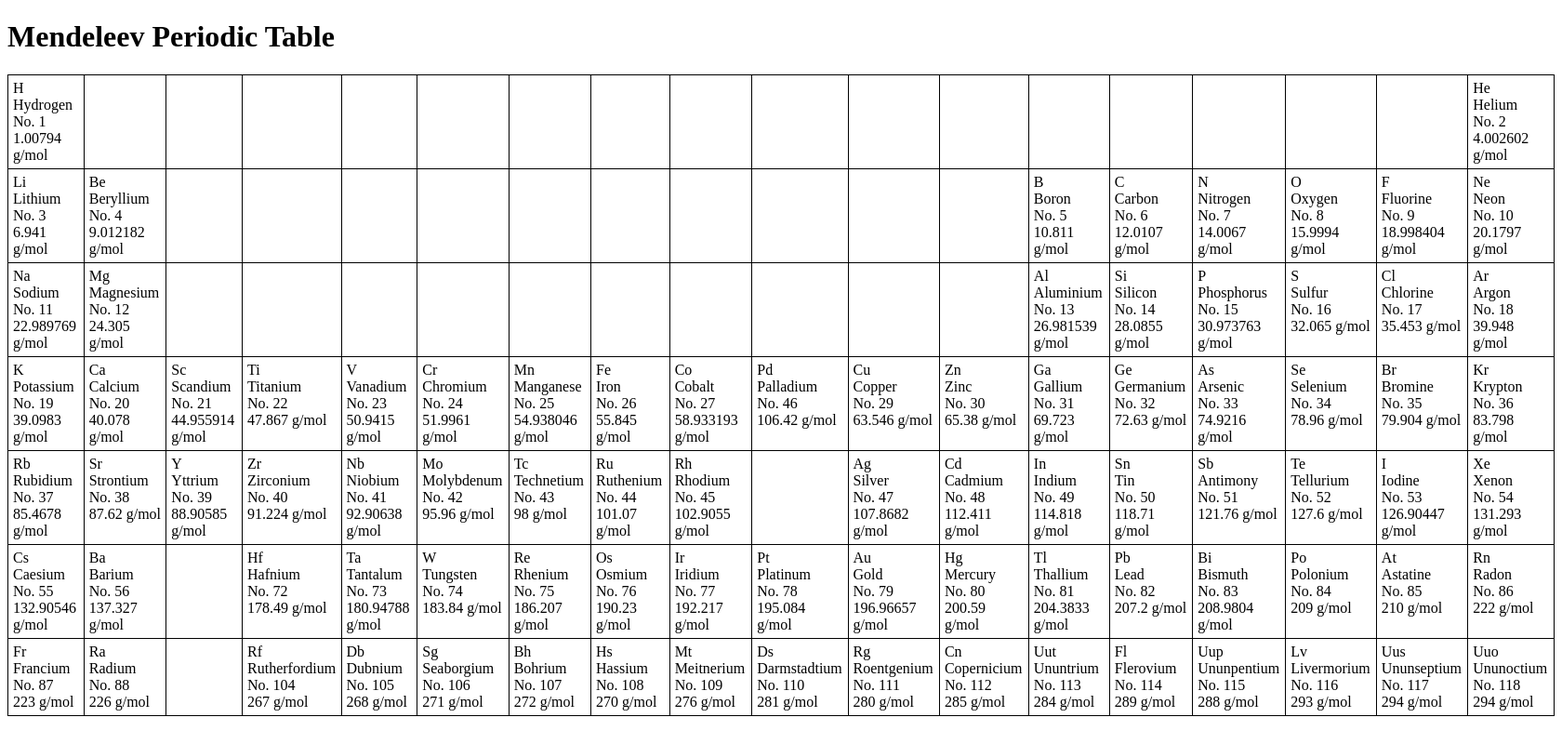
After one commit to Adam2475/Piscine-PHP-Symfony, a PHP site: page /output.html in a window 1680 px wide. The commit adds this page. Shown: the whole page at 93% size. Run offline with PHP 8.4, Linux system fonts and the light colour scheme.

Commit message:
day01 completed

```diff
--- /dev/null
+++ b/day01/ex06/output.html
@@ -0,0 +1,156 @@
+<!DOCTYPE html>
+<html>
+<head>
+	<meta charset='UTF-8'>
+	<title>Mendeleev Table</title>
+	<style>
+		table { border-collapse: collapse; }
+		td { border: 1px solid black; width: 100px; height: 60px; vertical-align: top; padding: 5px; }
+	</style>
+</head>
+<body>
+<h1>Mendeleev Periodic Table</h1>
+	<table>
+<tr>
+<td><div class='symbol'>H</div><div class='element'>Hydrogen</div><div>No. 1</div><div>1.00794 g/mol</div></td>
+<td></td>
+<td></td>
+<td></td>
+<td></td>
+<td></td>
+<td></td>
+<td></td>
+<td></td>
+<td></td>
+<td></td>
+<td></td>
+<td></td>
+<td></td>
+<td></td>
+<td></td>
+<td></td>
+<td><div class='symbol'>He</div><div class='element'>Helium</div><div>No. 2</div><div>4.002602 g/mol</div></td>
+</tr>
+<tr>
+<td><div class='symbol'>Li</div><div class='element'>Lithium</div><div>No. 3</div><div>6.941 g/mol</div></td>
+<td><div class='symbol'>Be</div><div class='element'>Beryllium</div><div>No. 4</div><div>9.012182 g/mol</div></td>
+<td></td>
+<td></td>
+<td></td>
+<td></td>
+<td></td>
+<td></td>
+<td></td>
+<td></td>
+<td></td>
+<td></td>
+<td><div class='symbol'>B</div><div class='element'>Boron</div><div>No. 5</div><div>10.811 g/mol</div></td>
+<td><div class='symbol'>C</div><div class='element'>Carbon</div><div>No. 6</div><div>12.0107 g/mol</div></td>
+<td><div class='symbol'>N</div><div class='element'>Nitrogen</div><div>No. 7</div><div>14.0067 g/mol</div></td>
+<td><div class='symbol'>O</div><div class='element'>Oxygen</div><div>No. 8</div><div>15.9994 g/mol</div></td>
+<td><div class='symbol'>F</div><div class='element'>Fluorine</div><div>No. 9</div><div>18.998404 g/mol</div></td>
+<td><div class='symbol'>Ne</div><div class='element'>Neon</div><div>No. 10</div><div>20.1797 g/mol</div></td>
+</tr>
+<tr>
+<td><div class='symbol'>Na</div><div class='element'>Sodium</div><div>No. 11</div><div>22.989769 g/mol</div></td>
+<td><div class='symbol'>Mg</div><div class='element'>Magnesium</div><div>No. 12</div><div>24.305 g/mol</div></td>
+<td></td>
+<td></td>
+<td></td>
+<td></td>
+<td></td>
+<td></td>
+<td></td>
+<td></td>
+<td></td>
+<td></td>
+<td><div class='symbol'>Al</div><div class='element'>Aluminium</div><div>No. 13</div><div>26.981539 g/mol</div></td>
+<td><div class='symbol'>Si</div><div class='element'>Silicon</div><div>No. 14</div><div>28.0855 g/mol</div></td>
+<td><div class='symbol'>P</div><div class='element'>Phosphorus</div><div>No. 15</div><div>30.973763 g/mol</div></td>
+<td><div class='symbol'>S</div><div class='element'>Sulfur</div><div>No. 16</div><div>32.065 g/mol</div></td>
+<td><div class='symbol'>Cl</div><div class='element'>Chlorine</div><div>No. 17</div><div>35.453 g/mol</div></td>
+<td><div class='symbol'>Ar</div><div class='element'>Argon</div><div>No. 18</div><div>39.948 g/mol</div></td>
+</tr>
+<tr>
+<td><div class='symbol'>K</div><div class='element'>Potassium</div><div>No. 19</div><div>39.0983 g/mol</div></td>
+<td><div class='symbol'>Ca</div><div class='element'>Calcium</div><div>No. 20</div><div>40.078 g/mol</div></td>
+<td><div class='symbol'>Sc</div><div class='element'>Scandium</div><div>No. 21</div><div>44.955914 g/mol</div></td>
+<td><div class='symbol'>Ti</div><div class='element'>Titanium</div><div>No. 22</div><div>47.867 g/mol</div></td>
+<td><div class='symbol'>V</div><div class='element'>Vanadium</div><div>No. 23</div><div>50.9415 g/mol</div></td>
+<td><div class='symbol'>Cr</div><div class='element'>Chromium</div><div>No. 24</div><div>51.9961 g/mol</div></td>
+<td><div class='symbol'>Mn</div><div class='element'>Manganese</div><div>No. 25</div><div>54.938046 g/mol</div></td>
+<td><div class='symbol'>Fe</div><div class='element'>Iron</div><div>No. 26</div><div>55.845 g/mol</div></td>
+<td><div class='symbol'>Co</div><div class='element'>Cobalt</div><div>No. 27</div><div>58.933193 g/mol</div></td>
+<td><div class='symbol'>Pd</div><div class='element'>Palladium</div><div>No. 46</div><div>106.42 g/mol</div></td>
+<td><div class='symbol'>Cu</div><div class='element'>Copper</div><div>No. 29</div><div>63.546 g/mol</div></td>
+<td><div class='symbol'>Zn</div><div class='element'>Zinc</div><div>No. 30</div><div>65.38 g/mol</div></td>
+<td><div class='symbol'>Ga</div><div class='element'>Gallium</div><div>No. 31</div><div>69.723 g/mol</div></td>
+<td><div class='symbol'>Ge</div><div class='element'>Germanium</div><div>No. 32</div><div>72.63 g/mol</div></td>
+<td><div class='symbol'>As</div><div class='element'>Arsenic</div><div>No. 33</div><div>74.9216 g/mol</div></td>
+<td><div class='symbol'>Se</div><div class='element'>Selenium</div><div>No. 34</div><div>78.96 g/mol</div></td>
+<td><div class='symbol'>Br</div><div class='element'>Bromine</div><div>No. 35</div><div>79.904 g/mol</div></td>
+<td><div class='symbol'>Kr</div><div class='element'>Krypton</div><div>No. 36</div><div>83.798 g/mol</div></td>
+</tr>
+<tr>
+<td><div class='symbol'>Rb</div><div class='element'>Rubidium</div><div>No. 37</div><div>85.4678 g/mol</div></td>
+<td><div class='symbol'>Sr</div><div class='element'>Strontium</div><div>No. 38</div><div>87.62 g/mol</div></td>
+<td><div class='symbol'>Y</div><div class='element'>Yttrium</div><div>No. 39</div><div>88.90585 g/mol</div></td>
+<td><div class='symbol'>Zr</div><div class='element'>Zirconium</div><div>No. 40</div><div>91.224 g/mol</div></td>
+<td><div class='symbol'>Nb</div><div class='element'>Niobium</div><div>No. 41</div><div>92.90638 g/mol</div></td>
+<td><div class='symbol'>Mo</div><div class='element'>Molybdenum</div><div>No. 42</div><div>95.96 g/mol</div></td>
+<td><div class='symbol'>Tc</div><div class='element'>Technetium</div><div>No. 43</div><div>98 g/mol</div></td>
+<td><div class='symbol'>Ru</div><div class='element'>Ruthenium</div><div>No. 44</div><div>101.07 g/mol</div></td>
+<td><div class='symbol'>Rh</div><div class='element'>Rhodium</div><div>No. 45</div><div>102.9055 g/mol</div></td>
+<td></td>
+<td><div class='symbol'>Ag</div><div class='element'>Silver</div><div>No. 47</div><div>107.8682 g/mol</div></td>
+<td><div class='symbol'>Cd</div><div class='element'>Cadmium</div><div>No. 48</div><div>112.411 g/mol</div></td>
+<td><div class='symbol'>In</div><div class='element'>Indium</div><div>No. 49</div><div>114.818 g/mol</div></td>
+<td><div class='symbol'>Sn</div><div class='element'>Tin</div><div>No. 50</div><div>118.71 g/mol</div></td>
+<td><div class='symbol'>Sb</div><div class='element'>Antimony</div><div>No. 51</div><div>121.76 g/mol</div></td>
+<td><div class='symbol'>Te</div><div class='element'>Tellurium</div><div>No. 52</div><div>127.6 g/mol</div></td>
+<td><div class='symbol'>I</div><div class='element'>Iodine</div><div>No. 53</div><div>126.90447 g/mol</div></td>
+<td><div class='symbol'>Xe</div><div class='element'>Xenon</div><div>No. 54</div><div>131.293 g/mol</div></td>
+</tr>
+<tr>
+<td><div class='symbol'>Cs</div><div class='element'>Caesium</div><div>No. 55</div><div>132.90546 g/mol</div></td>
+<td><div class='symbol'>Ba</div><div class='element'>Barium</div><div>No. 56</div><div>137.327 g/mol</div></td>
+<td></td>
+<td><div class='symbol'>Hf</div><div class='element'>Hafnium</div><div>No. 72</div><div>178.49 g/mol</div></td>
+<td><div class='symbol'>Ta</div><div class='element'>Tantalum</div><div>No. 73</div><div>180.94788 g/mol</div></td>
+<td><div class='symbol'>W</div><div class='element'>Tungsten</div><div>No. 74</div><div>183.84 g/mol</div></td>
+<td><div class='symbol'>Re</div><div class='element'>Rhenium</div><div>No. 75</div><div>186.207 g/mol</div></td>
+<td><div class='symbol'>Os</div><div class='element'>Osmium</div><div>No. 76</div><div>190.23 g/mol</div></td>
+<td><div class='symbol'>Ir</div><div class='element'>Iridium</div><div>No. 77</div><div>192.217 g/mol</div></td>
+<td><div class='symbol'>Pt</div><div class='element'>Platinum</div><div>No. 78</div><div>195.084 g/mol</div></td>
+<td><div class='symbol'>Au</div><div class='element'>Gold</div><div>No. 79</div><div>196.96657 g/mol</div></td>
+<td><div class='symbol'>Hg</div><div class='element'>Mercury</div><div>No. 80</div><div>200.59 g/mol</div></td>
+<td><div class='symbol'>Tl</div><div class='element'>Thallium</div><div>No. 81</div><div>204.3833 g/mol</div></td>
+<td><div class='symbol'>Pb</div><div class='element'>Lead</div><div>No. 82</div><div>207.2 g/mol</div></td>
+<td><div class='symbol'>Bi</div><div class='element'>Bismuth</div><div>No. 83</div><div>208.9804 g/mol</div></td>
+<td><div class='symbol'>Po</div><div class='element'>Polonium</div><div>No. 84</div><div>209 g/mol</div></td>
+<td><div class='symbol'>At</div><div class='element'>Astatine</div><div>No. 85</div><div>210 g/mol</div></td>
+<td><div class='symbol'>Rn</div><div class='element'>Radon</div><div>No. 86</div><div>222 g/mol</div></td>
+</tr>
+<tr>
+<td><div class='symbol'>Fr</div><div class='element'>Francium</div><div>No. 87</div><div>223 g/mol</div></td>
+<td><div class='symbol'>Ra</div><div class='element'>Radium</div><div>No. 88</div><div>226 g/mol</div></td>
+<td></td>
+<td><div class='symbol'>Rf</div><div class='element'>Rutherfordium</div><div>No. 104</div><div>267 g/mol</div></td>
+<td><div class='symbol'>Db</div><div class='element'>Dubnium</div><div>No. 105</div><div>268 g/mol</div></td>
+<td><div class='symbol'>Sg</div><div class='element'>Seaborgium</div><div>No. 106</div><div>271 g/mol</div></td>
+<td><div class='symbol'>Bh</div><div class='element'>Bohrium</div><div>No. 107</div><div>272 g/mol</div></td>
+<td><div class='symbol'>Hs</div><div class='element'>Hassium</div><div>No. 108</div><div>270 g/mol</div></td>
+<td><div class='symbol'>Mt</div><div class='element'>Meitnerium</div><div>No. 109</div><div>276 g/mol</div></td>
+<td><div class='symbol'>Ds</div><div class='element'>Darmstadtium</div><div>No. 110</div><div>281 g/mol</div></td>
+<td><div class='symbol'>Rg</div><div class='element'>Roentgenium</div><div>No. 111</div><div>280 g/mol</div></td>
+<td><div class='symbol'>Cn</div><div class='element'>Copernicium</div><div>No. 112</div><div>285 g/mol</div></td>
+<td><div class='symbol'>Uut</div><div class='element'>Ununtrium</div><div>No. 113</div><div>284 g/mol</div></td>
+<td><div class='symbol'>Fl</div><div class='element'>Flerovium</div><div>No. 114</div><div>289 g/mol</div></td>
+<td><div class='symbol'>Uup</div><div class='element'>Ununpentium</div><div>No. 115</div><div>288 g/mol</div></td>
+<td><div class='symbol'>Lv</div><div class='element'>Livermorium</div><div>No. 116</div><div>293 g/mol</div></td>
+<td><div class='symbol'>Uus</div><div class='element'>Ununseptium</div><div>No. 117</div><div>294 g/mol</div></td>
+<td><div class='symbol'>Uuo</div><div class='element'>Ununoctium</div><div>No. 118</div><div>294 g/mol</div></td>
+</tr>
+	</table>
+</body>
+</html>
```
Also changed, not shown: day01/ex06/mendeleiev.php (+122 -14 lines).
